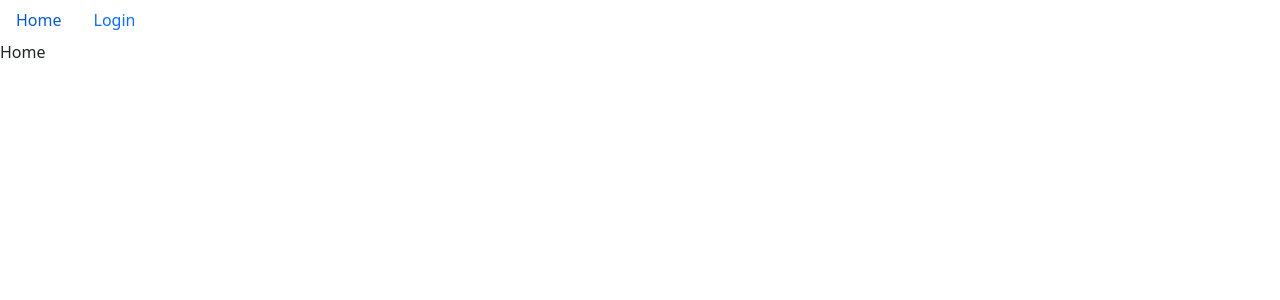
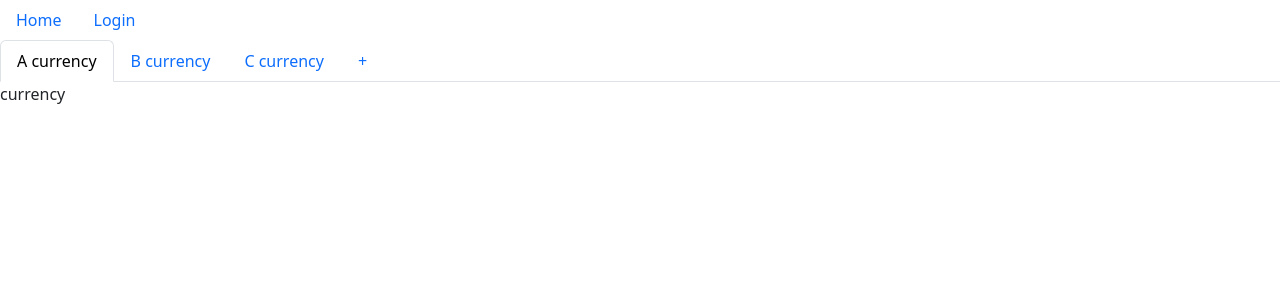
Before and after one commit to iviczl/crypto-change, a React (Vite) app: page / in a window 1280 px wide. Shown: the top 300 px of the page. Built offline with nearby package versions, Linux system fonts and the light colour scheme.

Commit message:
currency tab initials

```diff
--- a/src/App.tsx
+++ b/src/App.tsx
@@ -4,6 +4,11 @@ import "bootstrap/dist/css/bootstrap.min.css";
 import Home from "./components/Home";
 
 function App() {
+  const tabs = [
+    { id: "A", tabIndex: 0, active: true, title: "A currency" },
+    { id: "B", tabIndex: 1, active: false, title: "B currency" },
+    { id: "C", tabIndex: 2, active: false, title: "C currency" },
+  ];
   return (
     <>
       <nav className="sticky-top">
@@ -21,7 +26,7 @@ function App() {
         </ul>
       </nav>
       <Routes>
-        <Route path="/" element={<Home />}></Route>
+        <Route path="/" element={<Home tabs={tabs} />}></Route>
         <Route path="/login" element={<Login />}></Route>
       </Routes>
     </>
--- /dev/null
+++ b/src/components/Currency.tsx
@@ -0,0 +1,5 @@
+function Currency(props) {
+  return <div>currency</div>;
+}
+
+export default Currency;
--- a/src/components/Home.tsx
+++ b/src/components/Home.tsx
@@ -1,5 +1,71 @@
-function Home() {
-  return <div>Home</div>;
+import { useState } from "react";
+import Currency from "./Currency";
+import NewCurrency from "./NewCurrency";
+interface ITab {
+  id: string;
+  tabIndex: number;
+  active: boolean;
+  title: string;
+}
+
+function Home({ tabs }: { tabs: ITab[] }) {
+  const setActiveTab = (id: string) => {
+    const newState = [...tabStates];
+    newState.forEach((v) => {
+      v.active = v.id === id;
+    });
+    setTabStates(newState);
+  };
+  const [tabStates, setTabStates] = useState([
+    ...tabs,
+    { id: "+", tabIndex: 0, active: false, title: "+" },
+  ]);
+  const tabContent = (tab: ITab) => {
+    if (tab.id === "+") {
+      return <NewCurrency />;
+    } else {
+      return <Currency />;
+    }
+  };
+  return (
+    <>
+      <ul className="nav nav-tabs" id="myTab" role="tablist">
+        {tabStates.map((tab) => {
+          return (
+            <li className="nav-item" role="presentation" key={tab.id}>
+              <button
+                className={"nav-link " + (tab.active ? "active" : "")}
+                id="home-tab"
+                data-bs-toggle="tab"
+                type="button"
+                role="tab"
+                aria-selected="true"
+                onClick={() => setActiveTab(tab.id)}
+              >
+                {tab.title}
+              </button>
+            </li>
+          );
+        })}
+      </ul>
+      <div className="tab-content" id="myTabContent">
+        {tabStates.map((tab) => {
+          return (
+            <div
+              className={"tab-pane fade " + (tab.active ? " show active" : "")}
+              id="home-tab-pane"
+              role="tabpanel"
+              aria-labelledby="home-tab"
+              tabIndex={tab.tabIndex}
+              key={tab.id}
+            >
+              {tabContent(tab)}
+            </div>
+          );
+        })}
+      </div>
+    </>
+  );
 }
 
 export default Home;
--- /dev/null
+++ b/src/components/NewCurrency.tsx
@@ -0,0 +1,5 @@
+function NewCurrency(props) {
+  return <div>new currency</div>;
+}
+
+export default NewCurrency;
```
